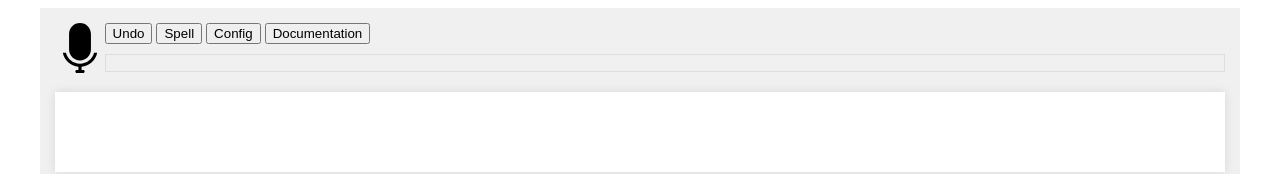
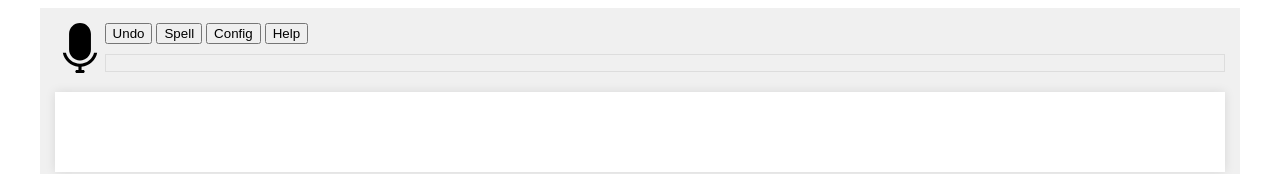
Before and after one commit to InexplicableMagic/speech-editor, a plain HTML site: page index.html in a window 1280 px wide. Shown: the top 174 px of the page. Drawn offline with Linux system fonts and the light colour scheme.

Commit message:
Help button change

```diff
--- a/index.html
+++ b/index.html
@@ -28,7 +28,7 @@
 					<button id="undo-button" >Undo</button>
 					<button id="spell-button" >Spell</button>
 					<button id="config-button" >Config</button>
-					<button onclick="window.open('https://github.com/InexplicableMagic/speech-editor/');">Documentation</button>
+					<button onclick="window.open('https://github.com/InexplicableMagic/speech-editor/');">Help</button>
 				</div>
 		 		<div id="real-time-speech" class="real-time-result" ></div>
 	 		</div>
```
